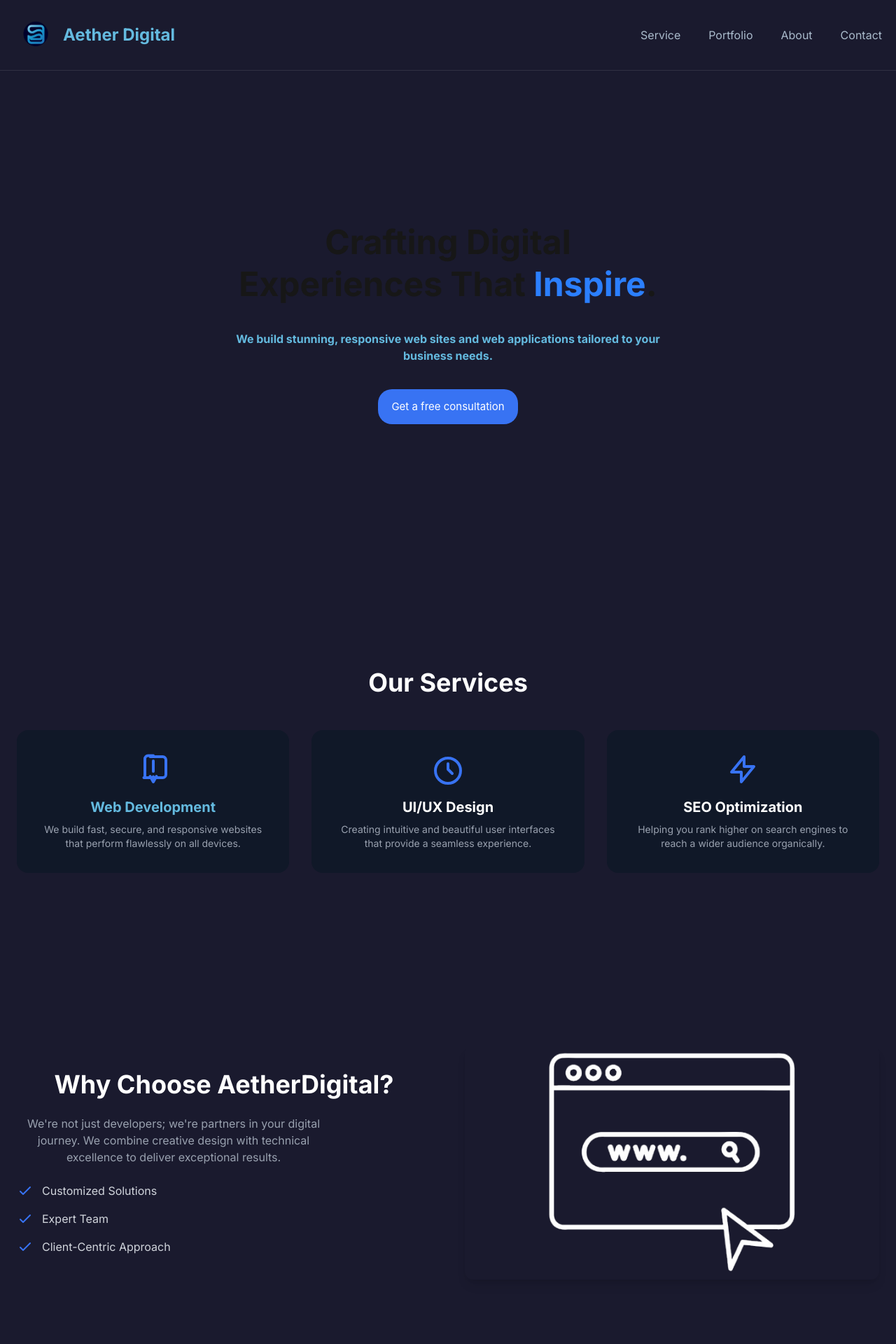
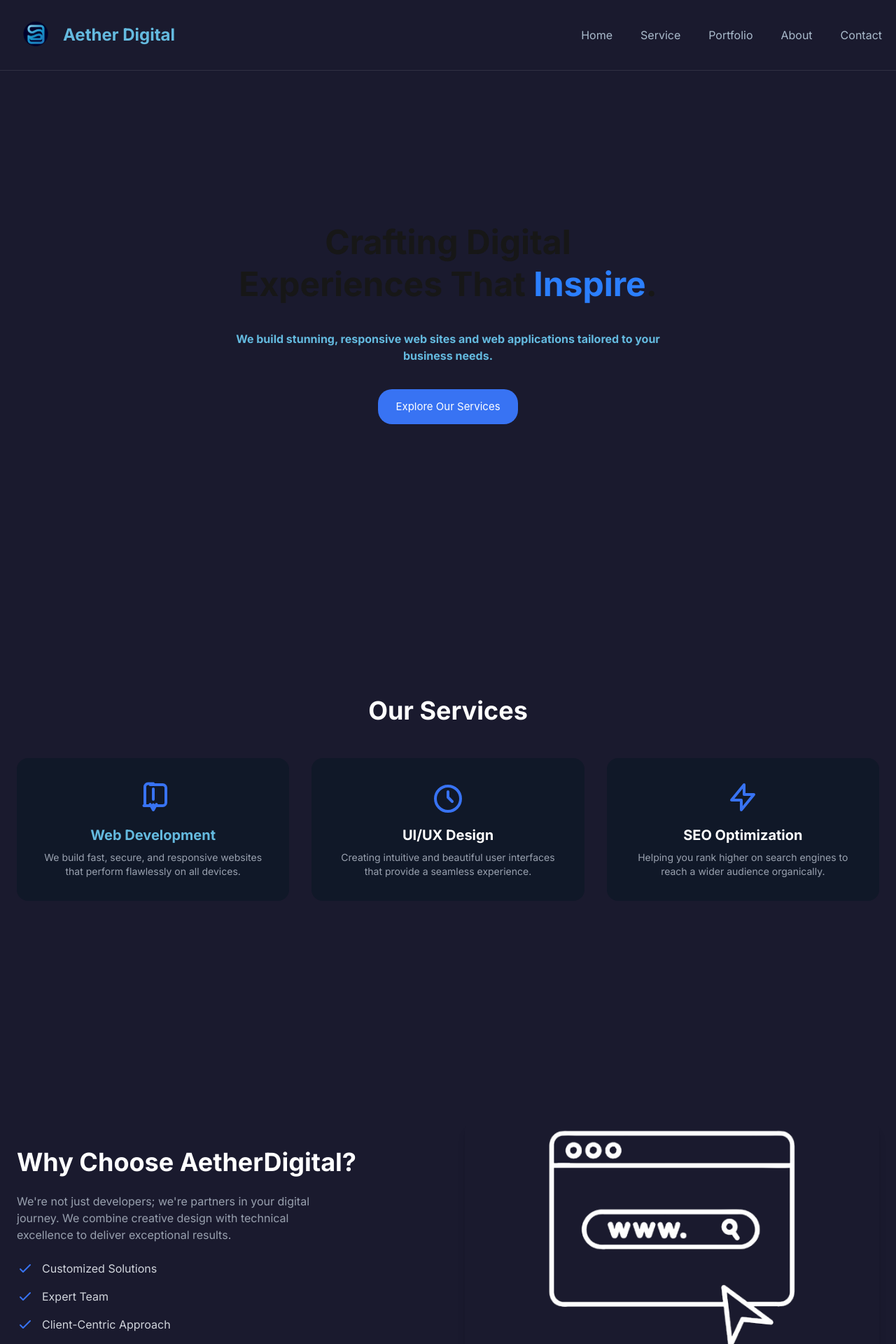
Before and after one commit to FelixNihBous/aether-digital-rebrand, a Next.js app: page / in a window 1280 px wide. Shown: the top 1920 px of the page at 70% size. Built offline with nearby package versions, Linux system fonts and the light colour scheme.

Commit message:
Fixed Android View

```diff
--- a/app/choose-us/page.js
+++ b/app/choose-us/page.js
@@ -3,7 +3,7 @@ import Image from 'next/image'
 
 export default function ChooseUs() {
   return (
-<div style={{ display: 'flex', justifyContent: 'center', alignItems: 'center', height: '70vh' }}>
+<div style={{ display: 'flex', justifyContent: 'center', alignItems: 'center' }}>
       <section className="py-16 bg-[#1a1a2e] relative z-10">
         <div className="max-w-7xl mx-auto px-6 grid grid-cols-1 md:grid-cols-2 gap-12 items-center">
             <div className="order-2 md:order-1">
--- a/app/globals.css
+++ b/app/globals.css
@@ -28,3 +28,11 @@ body {
 .animated-gradient-bg {
   background-color: #1a1a2e;
 }
+
+html {
+  scroll-behavior: smooth;
+}
+
+section {
+  scroll-margin-top: 100px; /* Adjust based on your header height */
+}
--- a/app/landingPage/Body/page.js
+++ b/app/landingPage/Body/page.js
@@ -31,8 +31,9 @@ export default function Body() {
             e.target.style.transform = 'translateY(0)';
             e.target.style.boxShadow = 'none';
           }}
+          onClick={() => document.getElementById('service').scrollIntoView({ behavior: 'smooth' })}
         >
-          Get a free consultation
+          Explore Our Services
         </Button>
       </div>
     </div>
--- a/app/landingPage/Header/page.js
+++ b/app/landingPage/Header/page.js
@@ -6,6 +6,10 @@ export default function Header() {
   const [isMenuOpen, setIsMenuOpen] = useState(false);
 
   const navBar = [
+    {
+      name: "Home",
+      direct: "home"
+    },
     {
       name: "Service",
       direct: "service"
@@ -20,7 +24,7 @@ export default function Header() {
     },
     {
       name: "Contact",
-      direct: "contact"
+      direct: "chooseus"
     }
   ]
 
--- a/app/landingPage/page.js
+++ b/app/landingPage/page.js
@@ -3,26 +3,24 @@
 import React from 'react'
 import Header from './Header/page'
 import Body from './Body/page'
+import ChooseUs from '../choose-us/page'
 import OurService from '../our-service/page'
-import ChooseUs from '../choose-us/page'
-
 
 export default function landingPage() {
   return (
     <>
       <Header />
-      <Body />
 
-      <section id="service" style={{ background: '#1a1a2e' }}>
-        <div style={{ margin: '0 auto', textAlign: 'center' }}>
-          <OurService />
-        </div>
+      <section id="home">
+        <Body />
       </section>
 
-      <section id="chooseus" style={{ background: '#1a1a2e' }}>
-        <div style={{ margin: '0 auto', textAlign: 'center' }}>
-          <ChooseUs />
-        </div>
+      <section id="service" className= 'ourSercice-Sect' style={{ padding: '80px 0'}}>
+        <OurService />
+      </section>
+
+      <section id="chooseus" style={{ padding: '80px 0'}}>
+        <ChooseUs />
       </section>
     </>
   )
--- a/app/layout.js
+++ b/app/layout.js
@@ -13,8 +13,8 @@ const geistMono = Geist_Mono({
 });
 
 export const metadata = {
-  title: "Create Next App",
-  description: "Generated by create next app",
+  title: "Aether Digital",
+  description: "Aether Digital Website Design and Development Service",
 };
 
 export default function RootLayout({ children }) {
--- a/app/mobile-fix.css
+++ b/app/mobile-fix.css
@@ -2,7 +2,7 @@
 @media screen and (max-width: 768px) {
   .ourService {
     height: auto !important;
-    min-height: 130vh !important;
+    min-height: 100vh !important;
     padding-top: 2rem !important;
     padding-bottom: 2rem !important;
   }
--- a/app/mobile-overlap-fix.css
+++ /dev/null
@@ -1,3 +0,0 @@
-=======
-import "./globals.css";
-import "./mobile-overlap-fix.css";
--- a/app/our-service/page.js
+++ b/app/our-service/page.js
@@ -1,8 +1,9 @@
 import React from 'react';
+import '../mobile-fix.css'
 
 export default function page() {
     return (
-<section className="ourService py-16 relative z-10" style={{ height: '70vh', display: 'flex', justifyContent: 'center' }}>
+        <section className="ourService py-16 relative z-10" style={{ height: '60vh', display: 'flex', justifyContent: 'center', alignItems: 'center' }}>
             <div className="max-w-7xl mx-auto px-6" style={{ display: 'flex', flexDirection: 'column', justifyContent: 'center' }}>
                 <h2 className="text-4xl font-bold text-center mb-12 text-white">Our Services</h2>
                 <div className="grid grid-cols-1 md:grid-cols-3 gap-8 text-white">
--- a/app/page.js
+++ b/app/page.js
@@ -5,6 +5,7 @@ export default function Page() {
   return (
     <>
       <LandingPage />
+
     </>
   )
 }
```
Lines whose indentation alone changed are shown as unchanged.
